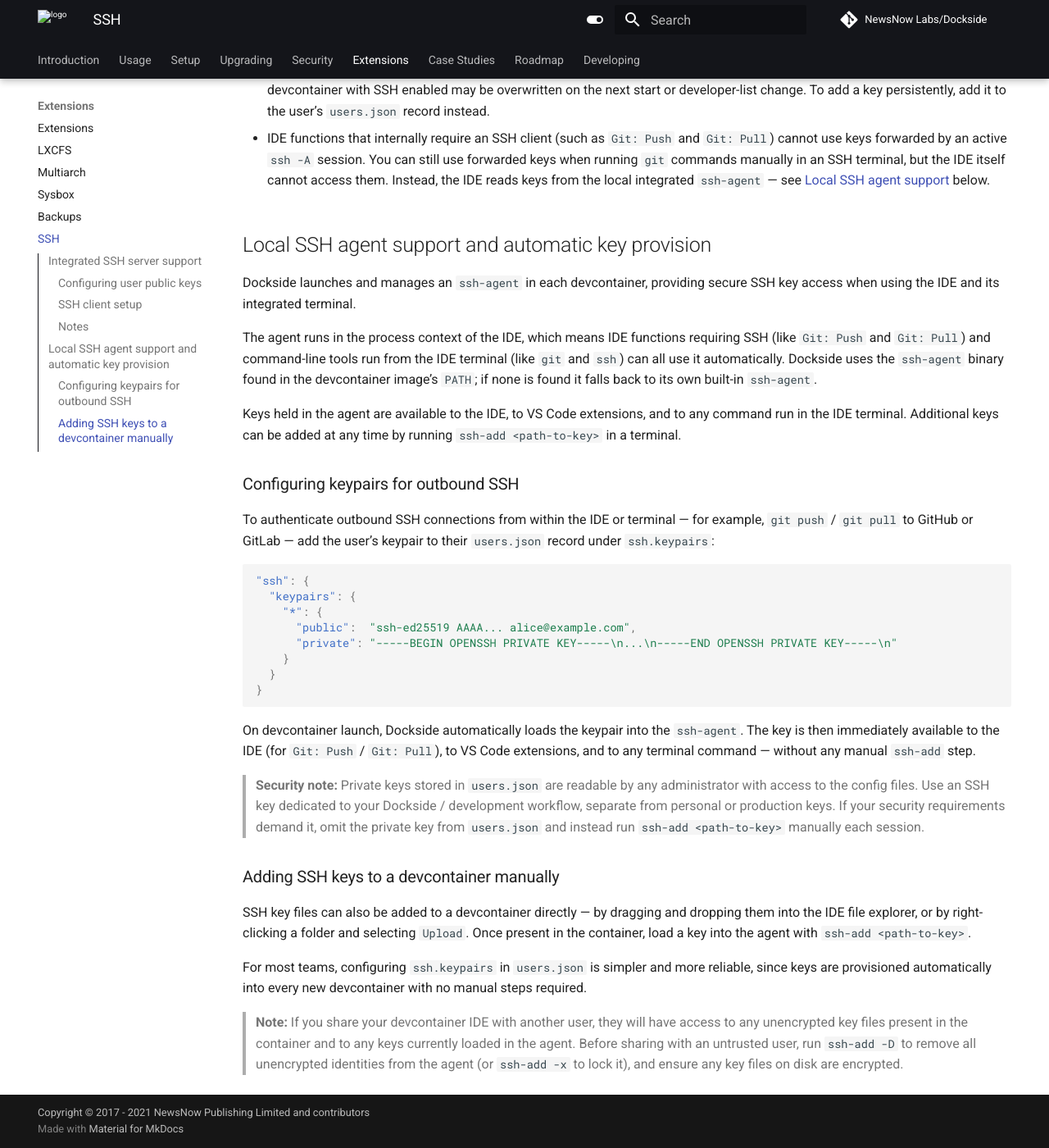
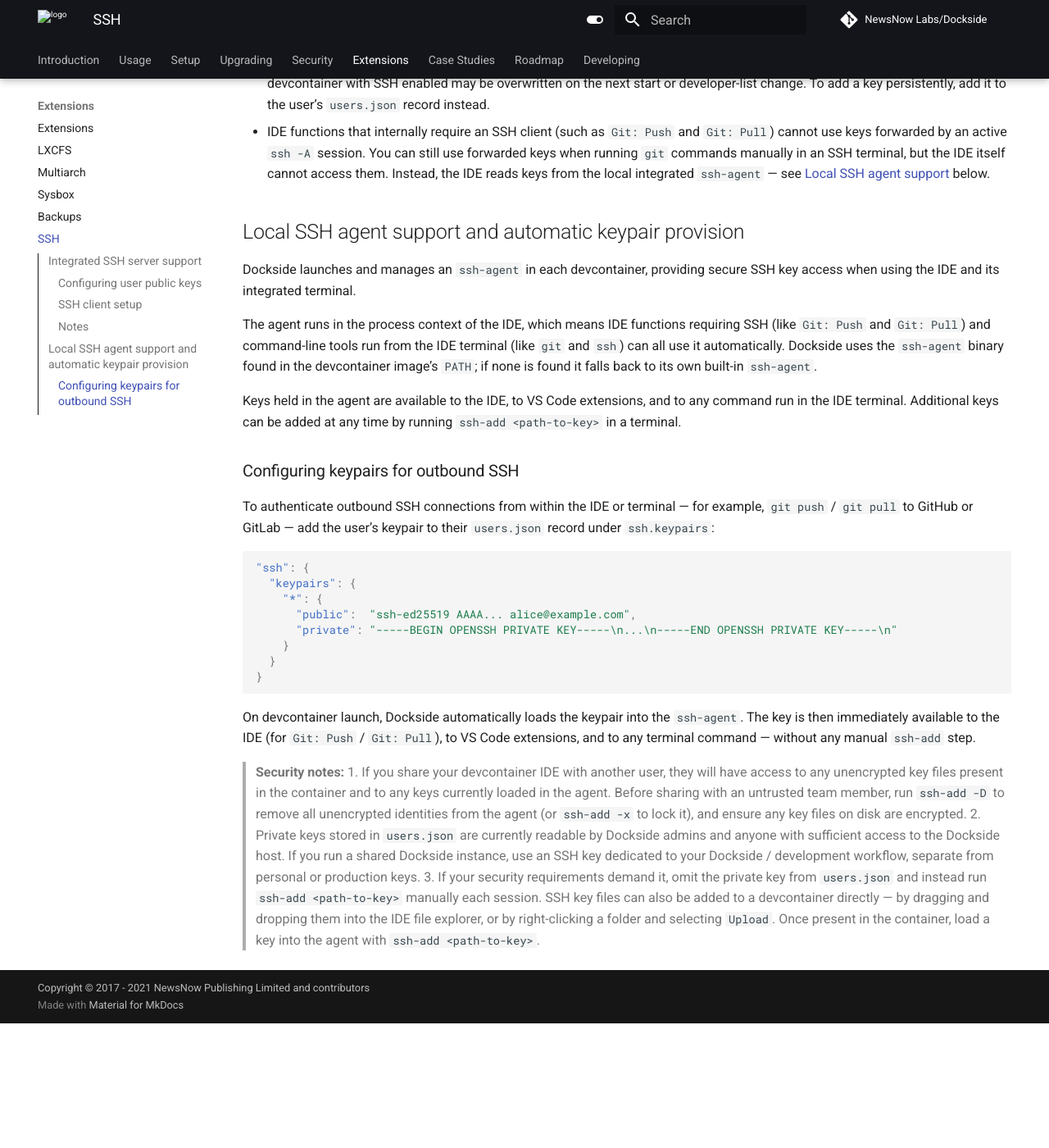
Before and after one commit to newsnowlabs/dockside, an MkDocs documentation site: the page built from docs/extensions/ssh.md, in a window 1280 px wide and 1400 px high, scrolled down 1530 px. Shown: the whole window at 82% size. Built offline with MkDocs 1.6.1 and Material for MkDocs 9.7.7, drawn with Linux system fonts in a browser that asks for light colours; comment, search, counter and statistics services are not loaded; after the commit the page ends 2778 px from its top, so only the background shows below that.

Commit message:
Refactor ssh.md Local SSH agent support security notes

```diff
--- a/docs/extensions/ssh.md
+++ b/docs/extensions/ssh.md
@@ -44,10 +44,9 @@ These instructions guide them through installing the [wstunnel](https://github.c
 ### Notes
 
 - Since Dockside manages `~/.ssh/authorized_keys` automatically, any manual changes you make to this file inside a devcontainer with SSH enabled may be overwritten on the next start or developer-list change. To add a key persistently, add it to the user's `users.json` record instead.
-
 - IDE functions that internally require an SSH client (such as `Git: Push` and `Git: Pull`) cannot use keys forwarded by an active `ssh -A` session. You can still use forwarded keys when running `git` commands manually in an SSH terminal, but the IDE itself cannot access them. Instead, the IDE reads keys from the local integrated `ssh-agent` — see [Local SSH agent support](#local-ssh-agent-support-and-automatic-key-provision) below.
 
-## Local SSH agent support and automatic key provision
+## Local SSH agent support and automatic keypair provision
 
 Dockside launches and manages an `ssh-agent` in each devcontainer, providing secure SSH key access when using the IDE and its integrated terminal.
 
@@ -72,12 +71,7 @@ To authenticate outbound SSH connections from within the IDE or terminal — for
 
 On devcontainer launch, Dockside automatically loads the keypair into the `ssh-agent`. The key is then immediately available to the IDE (for `Git: Push` / `Git: Pull`), to VS Code extensions, and to any terminal command — without any manual `ssh-add` step.
 
-> **Security note:** Private keys stored in `users.json` are readable by any administrator with access to the config files. Use an SSH key dedicated to your Dockside / development workflow, separate from personal or production keys. If your security requirements demand it, omit the private key from `users.json` and instead run `ssh-add <path-to-key>` manually each session.
-
-### Adding SSH keys to a devcontainer manually
-
-SSH key files can also be added to a devcontainer directly — by dragging and dropping them into the IDE file explorer, or by right-clicking a folder and selecting `Upload`. Once present in the container, load a key into the agent with `ssh-add <path-to-key>`.
-
-For most teams, configuring `ssh.keypairs` in `users.json` is simpler and more reliable, since keys are provisioned automatically into every new devcontainer with no manual steps required.
-
-> **Note:** If you share your devcontainer IDE with another user, they will have access to any unencrypted key files present in the container and to any keys currently loaded in the agent. Before sharing with an untrusted user, run `ssh-add -D` to remove all unencrypted identities from the agent (or `ssh-add -x` to lock it), and ensure any key files on disk are encrypted.
+> **Security notes:**
+> 1. If you share your devcontainer IDE with another user, they will have access to any unencrypted key files present in the container and to any keys currently loaded in the agent. Before sharing with an untrusted team member, run `ssh-add -D` to remove all unencrypted identities from the agent (or `ssh-add -x` to lock it), and ensure any key files on disk are encrypted.
+> 2. Private keys stored in `users.json` are currently readable by Dockside admins and anyone with sufficient access to the Dockside host. If you run a shared Dockside instance, use an SSH key dedicated to your Dockside / development workflow, separate from personal or production keys.
+> 3. If your security requirements demand it, omit the private key from `users.json` and instead run `ssh-add <path-to-key>` manually each session. SSH key files can also be added to a devcontainer directly — by dragging and dropping them into the IDE file explorer, or by right-clicking a folder and selecting `Upload`. Once present in the container, load a key into the agent with `ssh-add <path-to-key>`.
```
